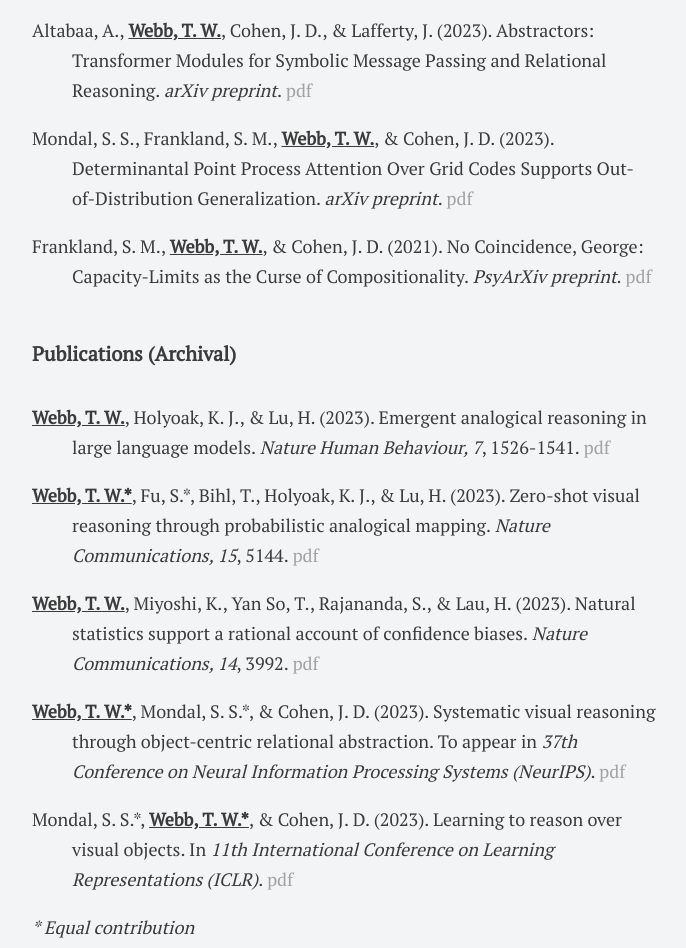
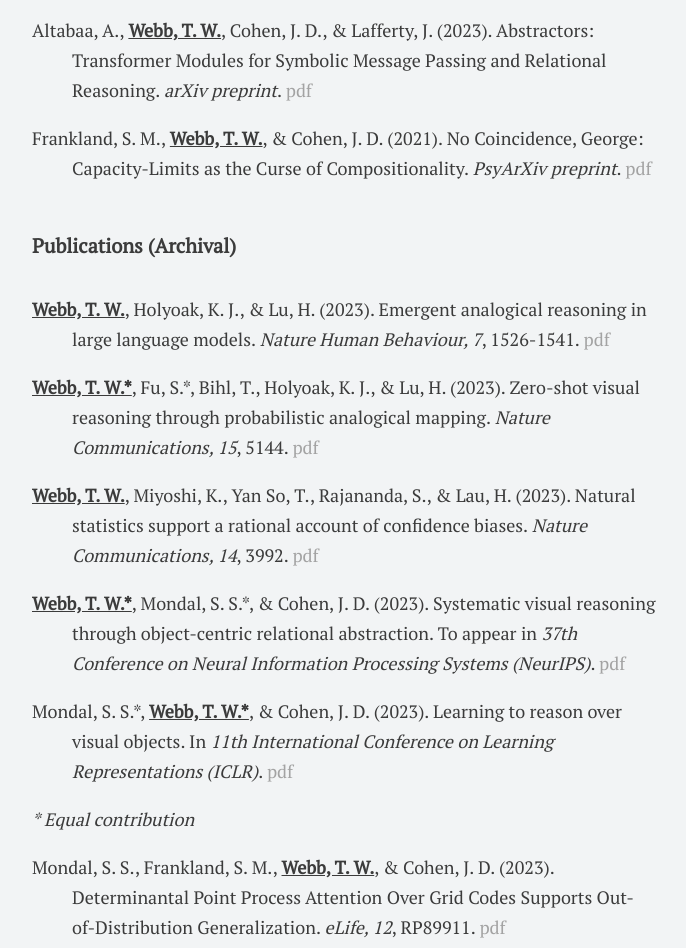
Before and after one commit to taylorwwebb/taylorwwebb.github.io, a plain HTML site: page publications/index.html in a window 1280 px wide. Shown: the part 544-1492 px from the top of the page, without its empty margins (296-982 px from the left). Drawn offline with Linux system fonts and the light colour scheme.

Commit message:
updating publications

```diff
--- a/publications/index.html
+++ b/publications/index.html
@@ -29,7 +29,6 @@
         <div class='section-title'>Preprints</div>
         <p class='publications'><u><b>Webb, T. W.</b></u>, Frankland, S. M., Altabaa, A., Krishnamurthy, K., Campbell, D., Russin, J., O'Reilly, R., Lafferty, J., & Cohen, J. D. (2023). The relational bottleneck as an inductive bias for efficient abstraction. <i>arXiv preprint</i>. <a href="../files/manuscripts/relational_bottleneck.pdf">pdf</a></p>
         <p class='publications'>Altabaa, A., <u><b>Webb, T. W.</b></u>, Cohen, J. D., & Lafferty, J. (2023). Abstractors: Transformer Modules for Symbolic Message Passing and Relational Reasoning. <i>arXiv preprint</i>. <a href="../files/manuscripts/abstractors.pdf">pdf</a></p>
-        <p class='publications'>Mondal, S. S., Frankland, S. M., <u><b>Webb, T. W.</b></u>, & Cohen, J. D. (2023). Determinantal Point Process Attention Over Grid Codes Supports Out-of-Distribution Generalization. <i>arXiv preprint</i>. <a href="../files/manuscripts/DPP_A.pdf">pdf</a></p>
         <p class='publications'>Frankland, S. M., <u><b>Webb, T. W.</b></u>, & Cohen, J. D. (2021). No Coincidence, George: Capacity-Limits as the Curse of Compositionality. <i>PsyArXiv preprint</i>. <a href="../files/manuscripts/CoC.pdf">pdf</a></p>
 
         <div class='section-title'>Publications (Archival)</div>
@@ -39,6 +38,7 @@
         <p class='publications'><u><b>Webb, T. W.*</b></u>, Mondal, S. S.*, & Cohen, J. D. (2023). Systematic visual reasoning through object-centric relational abstraction. To appear in <i>37th Conference on Neural Information Processing Systems (NeurIPS)</i>. <a href="../files/manuscripts/OCRA.pdf">pdf</a></p>
         <p class='publications'>Mondal, S. S.*, <u><b>Webb, T. W.*</b></u>, & Cohen, J. D. (2023). Learning to reason over visual objects. In <i>11th International Conference on Learning Representations (ICLR)</i>. <a href="../files/manuscripts/object_centric_RPM.pdf">pdf</a></p>
         <p class='publications'><i>* Equal contribution</i></p>
+        <p class='publications'>Mondal, S. S., Frankland, S. M., <u><b>Webb, T. W.</b></u>, & Cohen, J. D. (2023). Determinantal Point Process Attention Over Grid Codes Supports Out-of-Distribution Generalization. <i>eLife, 12</i>, RP89911. <a href="../files/manuscripts/DPP_A.pdf">pdf</a></p>
         <p class='publications'><u><b>Webb, T. W.</b></u>, Sinha, I., & Cohen, J. D. (2021). Emergent symbols through binding in external memory. In <i>9th International Conference on Learning Representations (ICLR)</i>. <a href="../files/manuscripts/emergent_symbols.pdf">pdf</a></p>
         <p class='publications'><u><b>Webb, T. W.</b></u>, Dulberg, Z., Frankland, S. M., Petrov, A. A., O'Reilly, R. C., & Cohen, J. D. (2020). Learning representations that support extrapolation. In <i>37th International Conference on Machine Learning (ICML)</i>. <a href="../files/manuscripts/learning_extrapolation.pdf">pdf</a></p>
         <p class='publications'>Wilterson, A. I., Kemper, C. M., Kim, N., <u><b>Webb, T. W.</b></u>, Reblando, A. M., & Graziano, M. S. A. (2020). Attention control and the attention schema theory of consciousness. <i>Progress in Neurobiology, 195</i>, 101844. <a href="../files/manuscripts/Wilterson_attention_2020.pdf">pdf</a></p>
```
Also changed, not shown: 1 other file.
